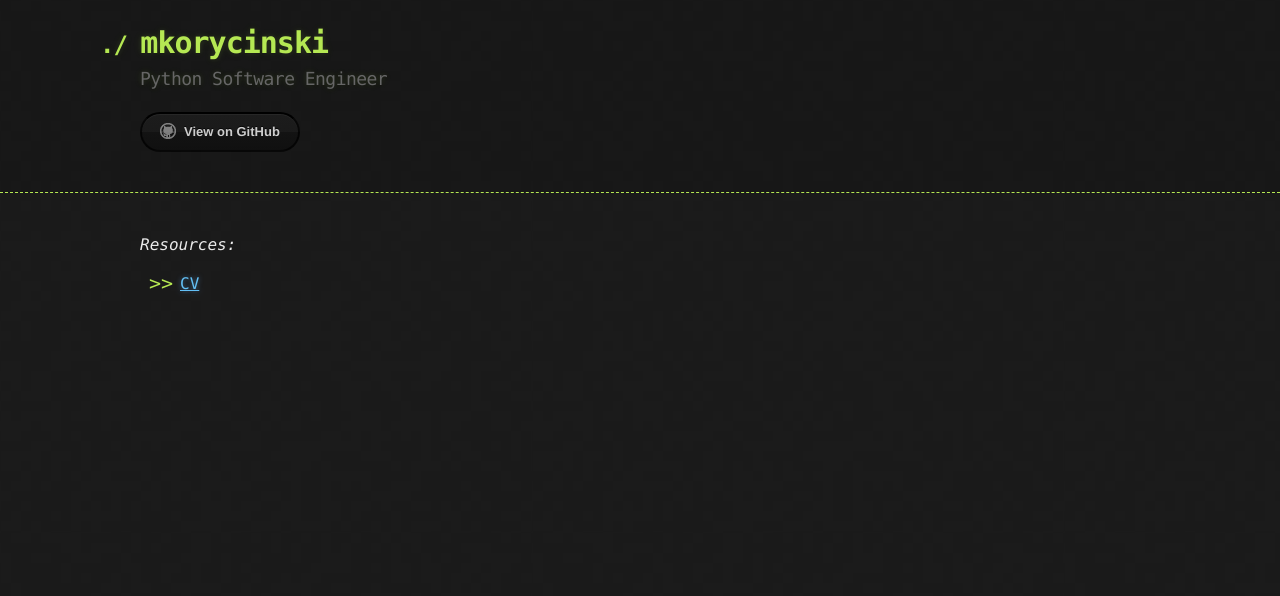
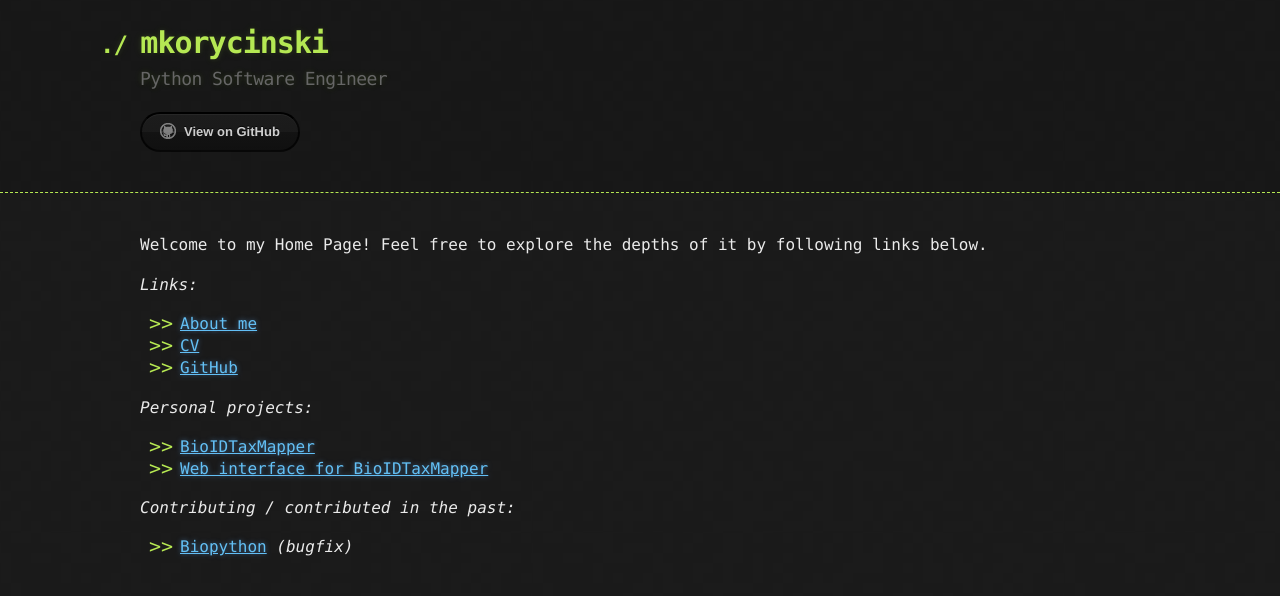
Before and after one commit to mkorycinski/mkorycinski.github.io, a Jekyll site: the page built from index.md, in a window 1280 px wide. Shown: the top 596 px of the page. Built offline with Jekyll 4.4.1, drawn with Linux system fonts in a browser that asks for light colours.

Commit message:
updated cv and index page

```diff
--- a/index.md
+++ b/index.md
@@ -2,5 +2,16 @@
 layout: default
 ---
 
-*Resources:*
+Welcome to my Home Page! Feel free to explore the depths of it by following links below.
+
+*Links:*
+  - [About me](./me.html)
   - [CV](./cv.html)
+  - [GitHub](https://github.com/mkorycinski)
+
+*Personal projects:*
+  - [BioIDTaxMapper](./biotaxidmapper.html)
+  - [Web interface for BioIDTaxMapper](./biotaxidmapper_interface.html)
+
+*Contributing / contributed in the past:*
+  - [Biopython](https://github.com/biopython/biopython) _(bugfix)_
```
Also changed, not shown: cv.md (+4 -0 lines).
